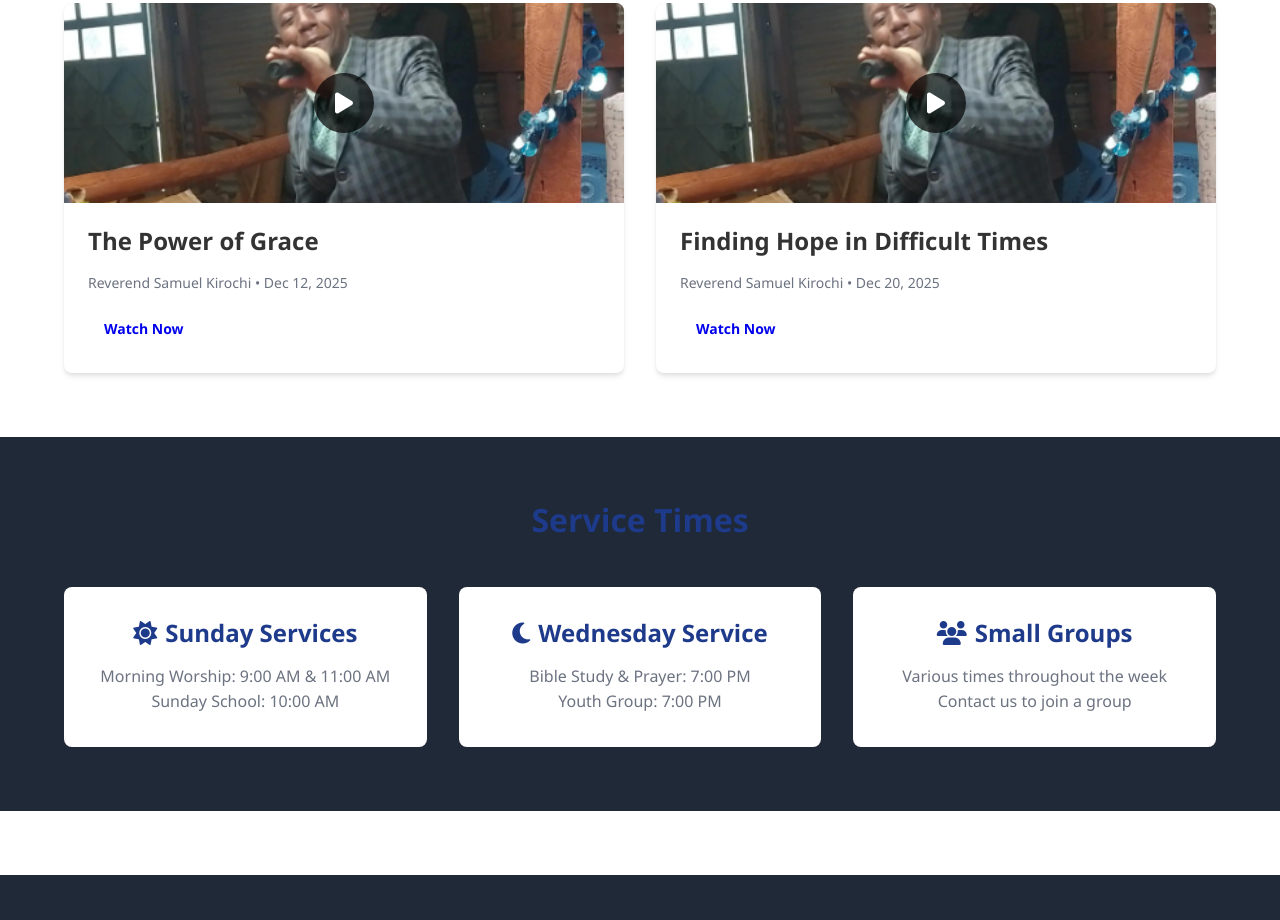
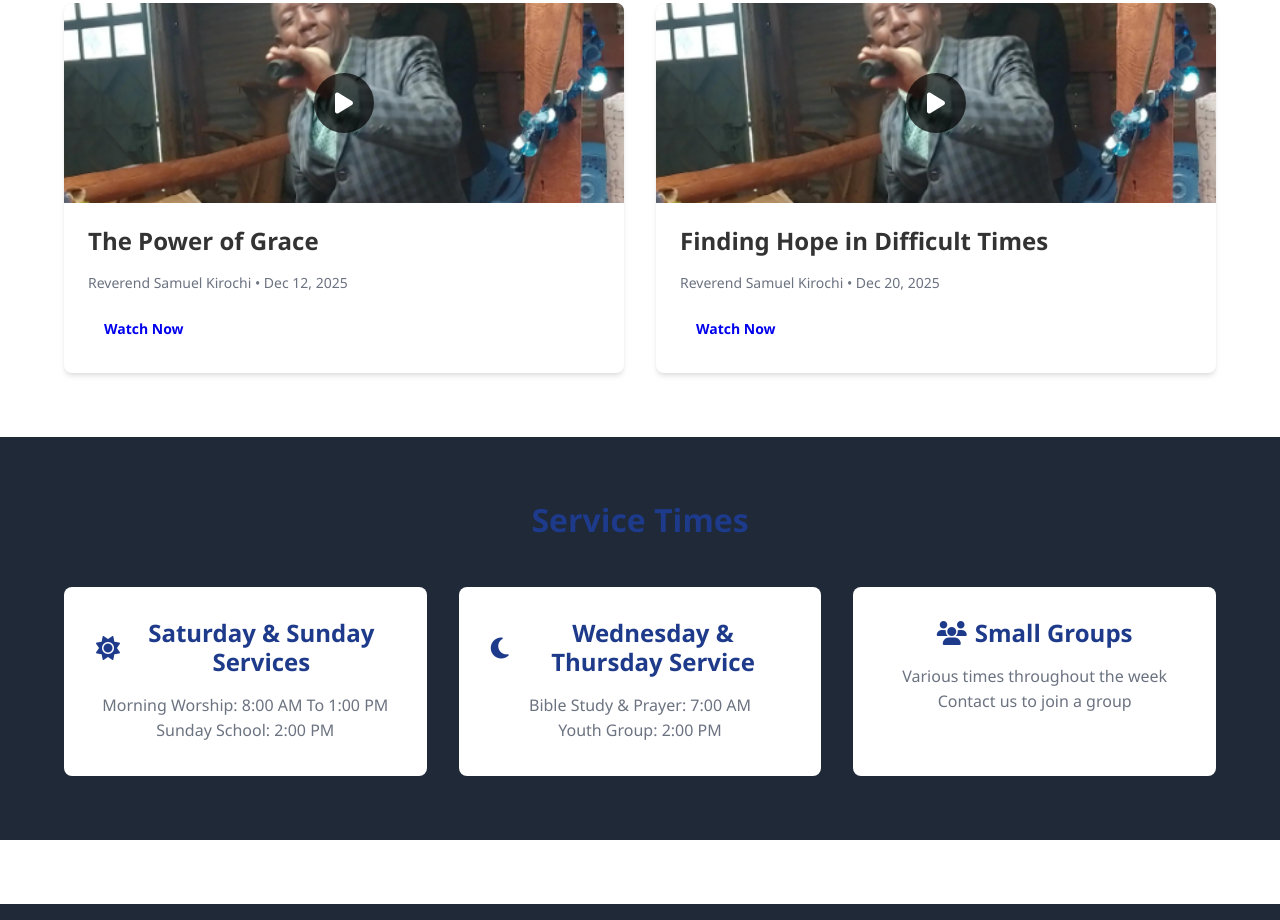
Before and after one commit to Daniel-Kinara/church2nd, a plain HTML site: page index.html in a window 1280 px wide. Shown: the part 2216-3136 px from the top of the page. Drawn offline with Linux system fonts and the light colour scheme.

Commit message:
changed the service times

```diff
--- a/index.html
+++ b/index.html
@@ -138,14 +138,14 @@
             <h2 class="section-title text-light">Service Times</h2>
             <div class="service-times">
                 <div class="service-card">
-                    <h3><i class="fas fa-sun"></i> Sunday Services</h3>
-                    <p>Morning Worship: 9:00 AM & 11:00 AM</p>
-                    <p>Sunday School: 10:00 AM</p>
+                    <h3><i class="fas fa-sun"></i> Saturday & Sunday Services</h3>
+                    <p>Morning Worship: 8:00 AM To 1:00 PM</p>
+                    <p>Sunday School: 2:00 PM</p>
                 </div>
                 <div class="service-card">
-                    <h3><i class="fas fa-moon"></i> Wednesday Service</h3>
-                    <p>Bible Study & Prayer: 7:00 PM</p>
-                    <p>Youth Group: 7:00 PM</p>
+                    <h3><i class="fas fa-moon"></i> Wednesday & Thursday Service</h3>
+                    <p>Bible Study & Prayer: 7:00 AM</p>
+                    <p>Youth Group: 2:00 PM</p>
                 </div>
                 <div class="service-card">
                     <h3><i class="fas fa-users"></i> Small Groups</h3>
```
